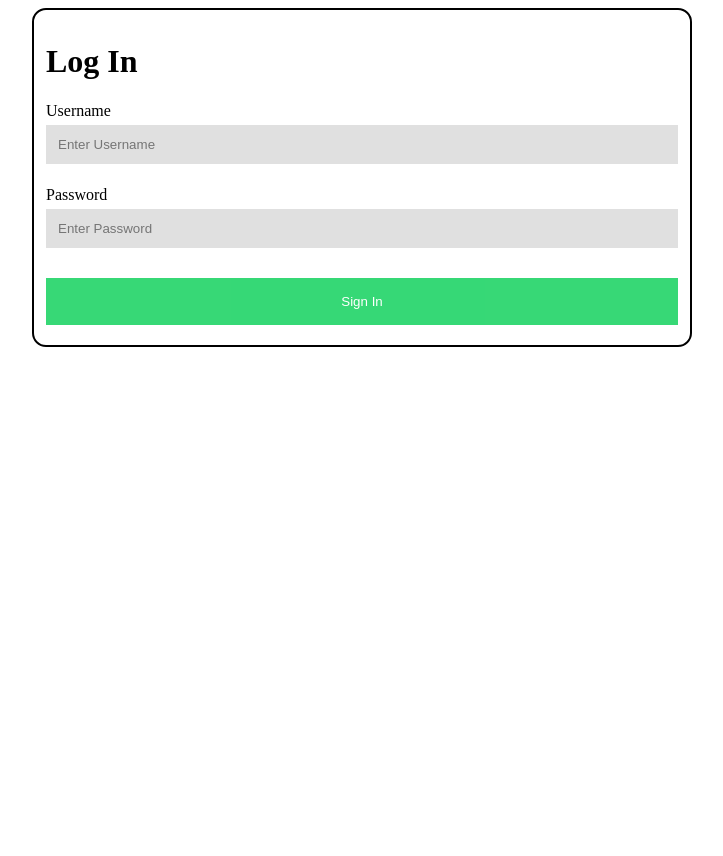
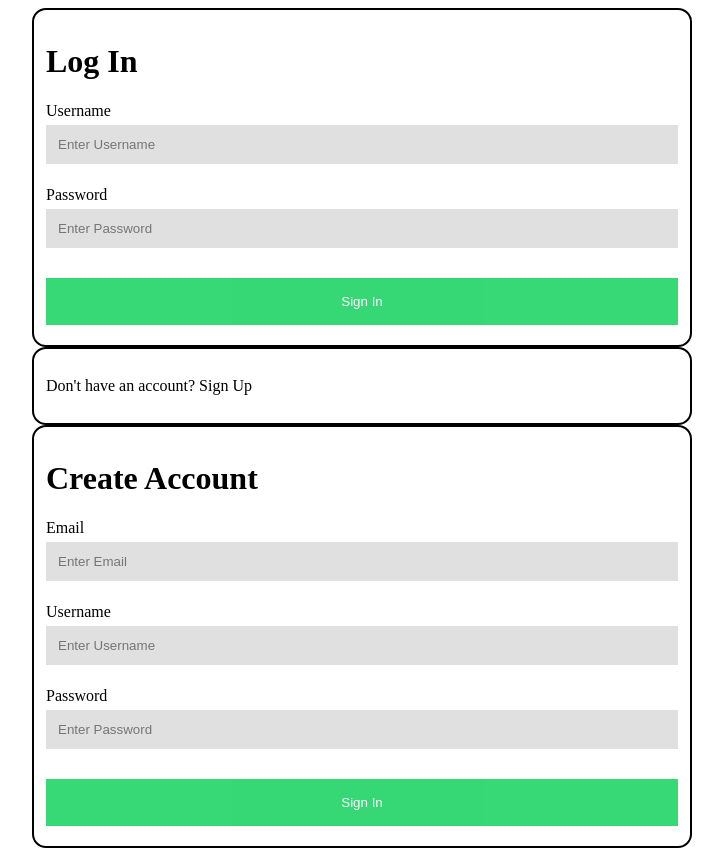
Before and after one commit to nerd8622/U-boat-Upheaval, a plain HTML site: page client/login/index.html in a window 1280 px wide. Shown: the whole page, without its empty margins (278-1001 px from the left). Before the commit the page ends 800 px from the top, so only its background shows below. Drawn offline with Linux system fonts and the light colour scheme.

Commit message:
implemented registration

```diff
--- a/client/login/index.html
+++ b/client/login/index.html
@@ -13,6 +13,30 @@
       <input type="password" placeholder="Enter Password" name="psw" id="psw" required>
       <button type="submit" class="loginbtn">Sign In</button>
     </div>
+    <div class="credentials createacc">
+      <p>Don't have an account? <a onclick="openPop()">Sign Up</a></p>
+    </div>
   </form>
+  <div id="pop1" class="popup">
+    <form action="/register" method="post">
+      <div class="credentials">
+        <h1>Create Account</h1>
+        <label for="email">Email</label>
+        <input type="text" placeholder="Enter Email" name="email" id="email" required>
+        <label for="usr">Username</label>
+        <input type="text" placeholder="Enter Username" name="usr" id="usr" required>
+        <label for="psw">Password</label>
+        <input type="password" placeholder="Enter Password" name="psw" id="psw" required>
+        <button type="submit" class="loginbtn">Sign In</button>
+      </div>
+    </form>
+  </div>
+  <script>
+  var popup = document.getElementById('pop1');
+  function openPop() {popup.style.display = "block";}
+  window.onclick = function(event) {
+    if (event.target == popup) {popup.style.display = "none";}
+  };
+  </script>
 </body>
 </html>
```
Also changed, not shown: server/server.js (+19 -0 lines).
